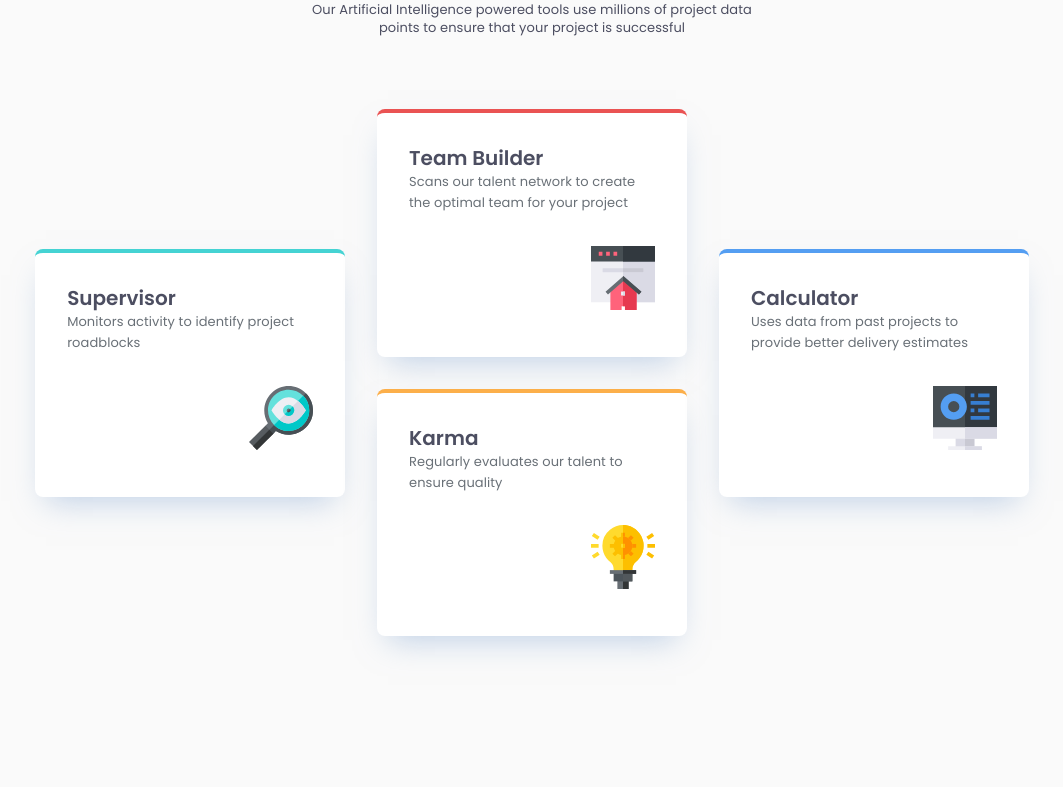
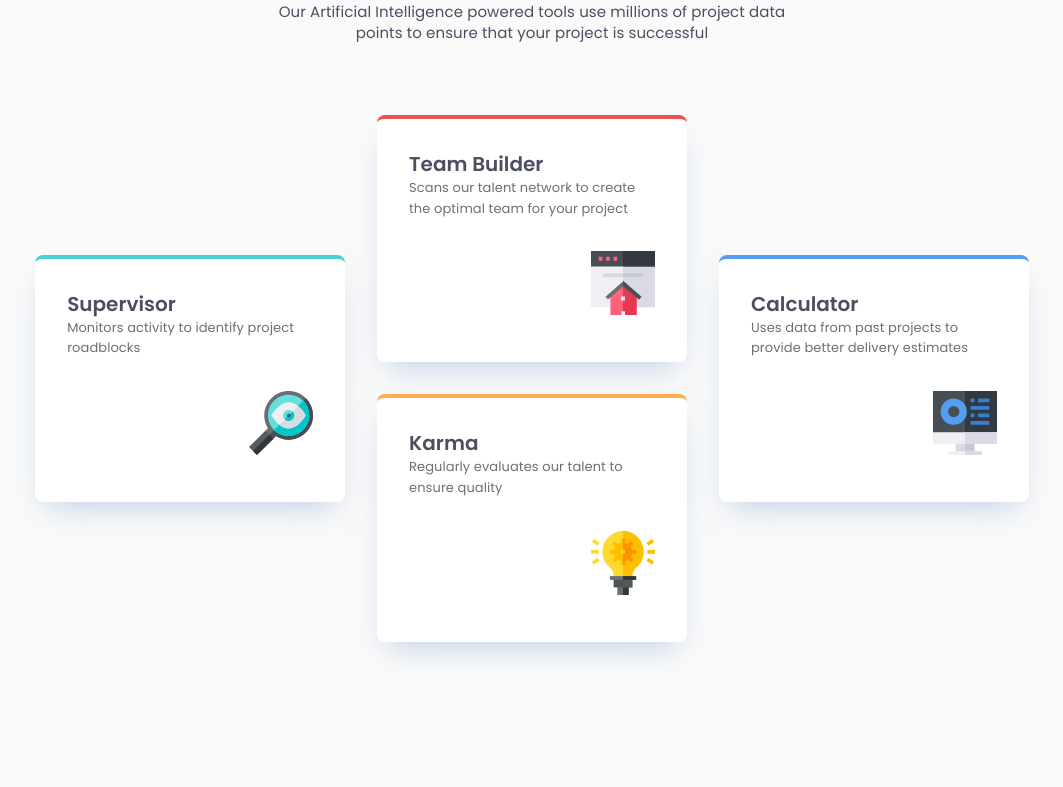
Before and after one commit to antryabov/four-card-feature, a plain HTML site: page index.html in a window 1280 px wide. Shown: the part 206-993 px from the top of the page, without its empty margins (108-1171 px from the left). Drawn offline with Linux system fonts and the light colour scheme.

Commit message:
fix font size

```diff
--- a/src/styles/styles.scss
+++ b/src/styles/styles.scss
@@ -95,7 +95,8 @@ h3 {
     gap: 1rem;
 
     &__text {
-      max-width: 29.75rem;
+      max-width: 32.75rem;
+      font-size: var(--font-size-m);
       text-align: center;
       line-height: var(--line-height-l);
       letter-spacing: var(--letter-spacing-l);
```
Also changed, not shown: styles.css.
